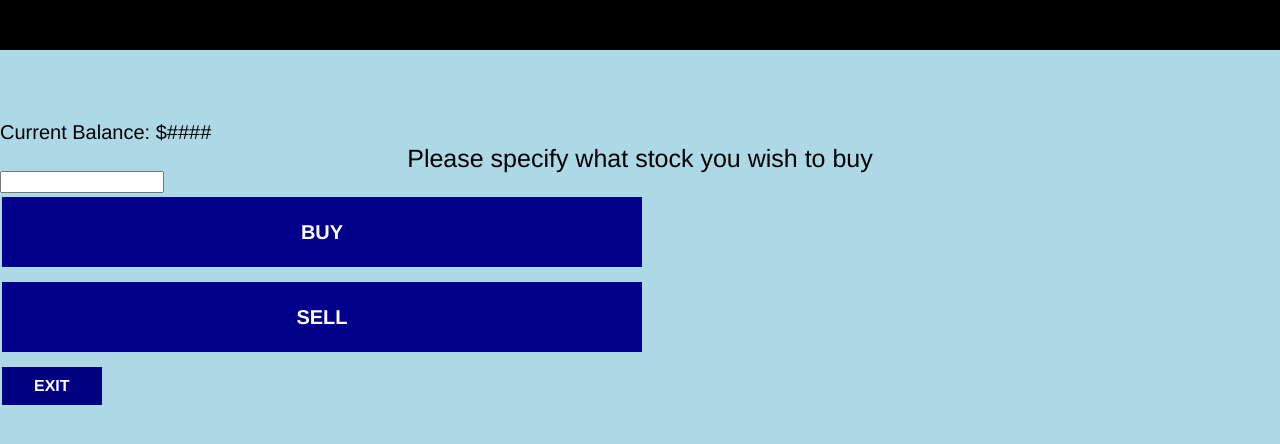
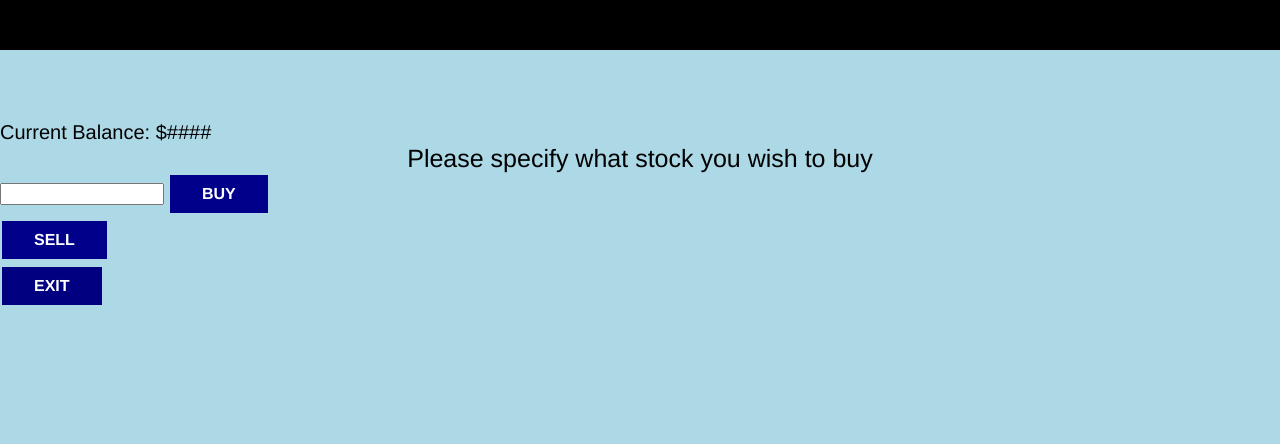
Before and after one commit to ConUHacks/LitCoin, a website: page stuff/startpage.html in a window 1280 px wide. Drawn offline with nearby package versions, Linux system fonts and the light colour scheme.

Commit message:
guess we're not using this anymore

```diff
--- a/stuff/css/startpage.css
+++ b/stuff/css/startpage.css
@@ -38,15 +38,13 @@ h2 {
     background-color: darkblue;
     color: white;
     border: none;
-    padding: 30px 64px;
+    padding: 15px 32px;
     text-align: center;
-    display: flex;
-    justify-content: center;
-    font-size: 20px;
+    display: inline-block;
+    font-size: 16px;
     margin: 4px 2px;
     cursor: pointer;
-    width: 50%;
-    height: 50%;
+    vertical-align: center;
 }
 
 #nav-container {
--- a/stuff/startpage.html
+++ b/stuff/startpage.html
@@ -22,12 +22,12 @@
 
         <h2>Current Balance: $####</h2>
         <h1>Please specify what stock you wish to buy</h1>
-        <input type="text" align="middle">
+        <input type="text">
         <a href="buypage.html" class="button1">BUY</a>
         <br>
         <b href="sellpage.html" class="button1">SELL</b>
         <br>
-        <c href="index.html" class="button" align = "center">EXIT</c>
+        <c href="index.html" class="button" >EXIT</c>
         <br>
 
     </main>
```
